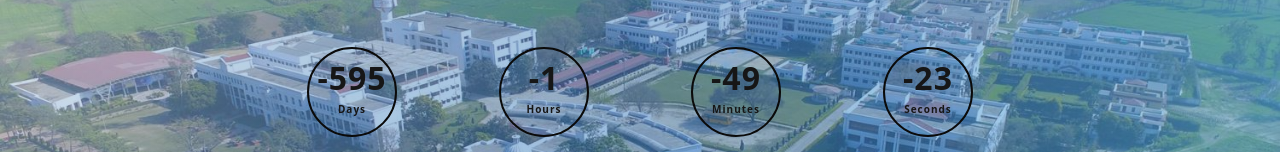
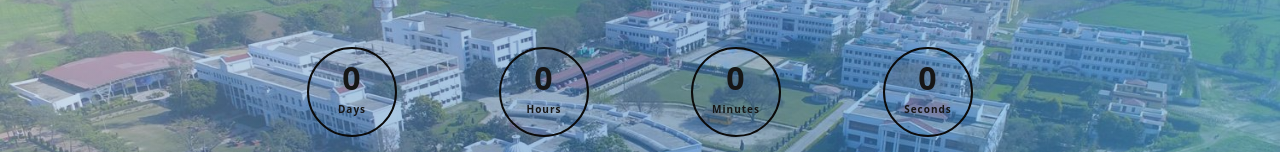
Before and after one commit to vipinpundir/hackmaster, a plain HTML site: page index.html in a window 1280 px wide. Shown: the part 238-390 px from the top of the page. Drawn offline with nearby package versions, Linux system fonts and the light colour scheme.

Commit message:
update-count_down

```diff
--- a/index.html
+++ b/index.html
@@ -625,6 +625,10 @@
             // If the count down is over, write some text
             if (distance < 0) {
                 document.getElementById("timeExpire").innerHTML = "The hackathon has expired as of November 2022.";
+                document.getElementById("ds").innerHTML = 0;
+                document.getElementById("hr").innerHTML = 0;
+                document.getElementById("mn").innerHTML = 0;
+                document.getElementById("ss").innerHTML = 0;
             }
         }, 1000);
     </script>
```
